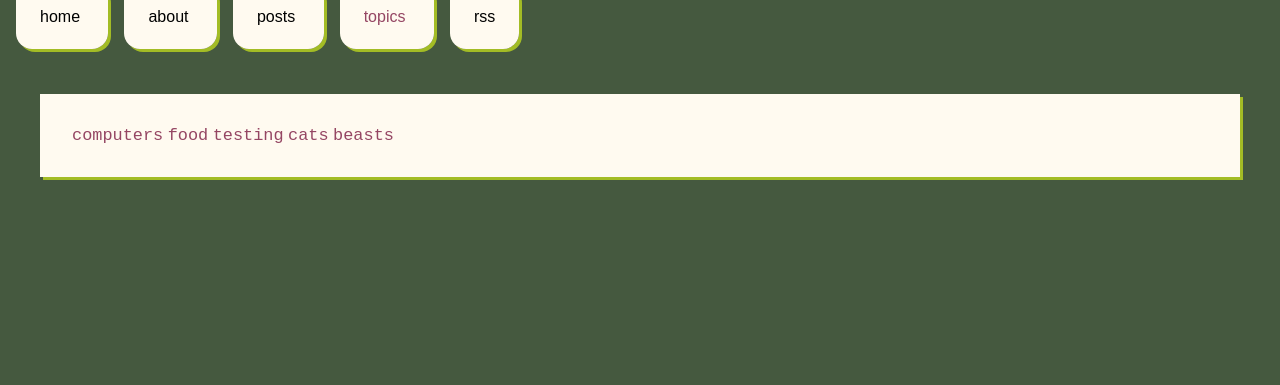
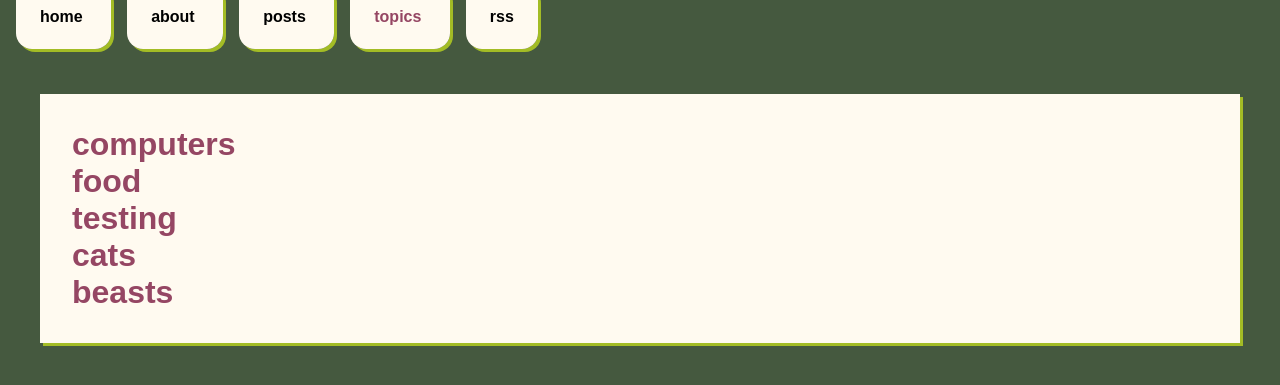
Before and after one commit to mossbeasts/mossbeasts.github.io, a Jekyll site: the page built from topics.html, in a window 1280 px wide. Shown: the top 385 px of the page. Built offline with Jekyll 4.4.1, drawn with Linux system fonts in a browser that asks for light colours.

Commit message:
messing with tags and formatting

```diff
--- a/_layouts/tagpage.html
+++ b/_layouts/tagpage.html
@@ -1,5 +1,6 @@
 ---
 layout: default
+title: topics
 ---
 <div class="postbody">
 <h1>Topic: {{ page.tag }}</h1>
--- a/assets/css/styles.css
+++ b/assets/css/styles.css
@@ -47,17 +47,14 @@ body {
 
 .tags {
 	color: #954663;
-	a:visited {
-		color: lime;
-	}
-	a:hover {
-		color: seagreen;
-	}
-	font-size: 1.3em;
+	font-size: 2em;
+	font-weight: bold;
+
 }
 a {
 	color: #954663;
 	text-decoration: none;
+	font-weight: bold;
 }
 
 img {
--- a/topics.html
+++ b/topics.html
@@ -12,6 +12,6 @@ title: "tag cloud"
 {% for temptag in sortedtemptags %}
   {% assign tagitems = temptag | split: '#' %}
   {% capture tagname %}{{ tagitems[1] }}{% endcapture %}
-  <a href="/tag/{{ tagname }}"><code class="tags"><nobr>{{ tagname }}</nobr></code></a>
+  <a href="/tag/{{ tagname }}"><div class="tags"><nobr>{{ tagname }}</nobr></div></a>
 {% endfor %}
 </div>
```
